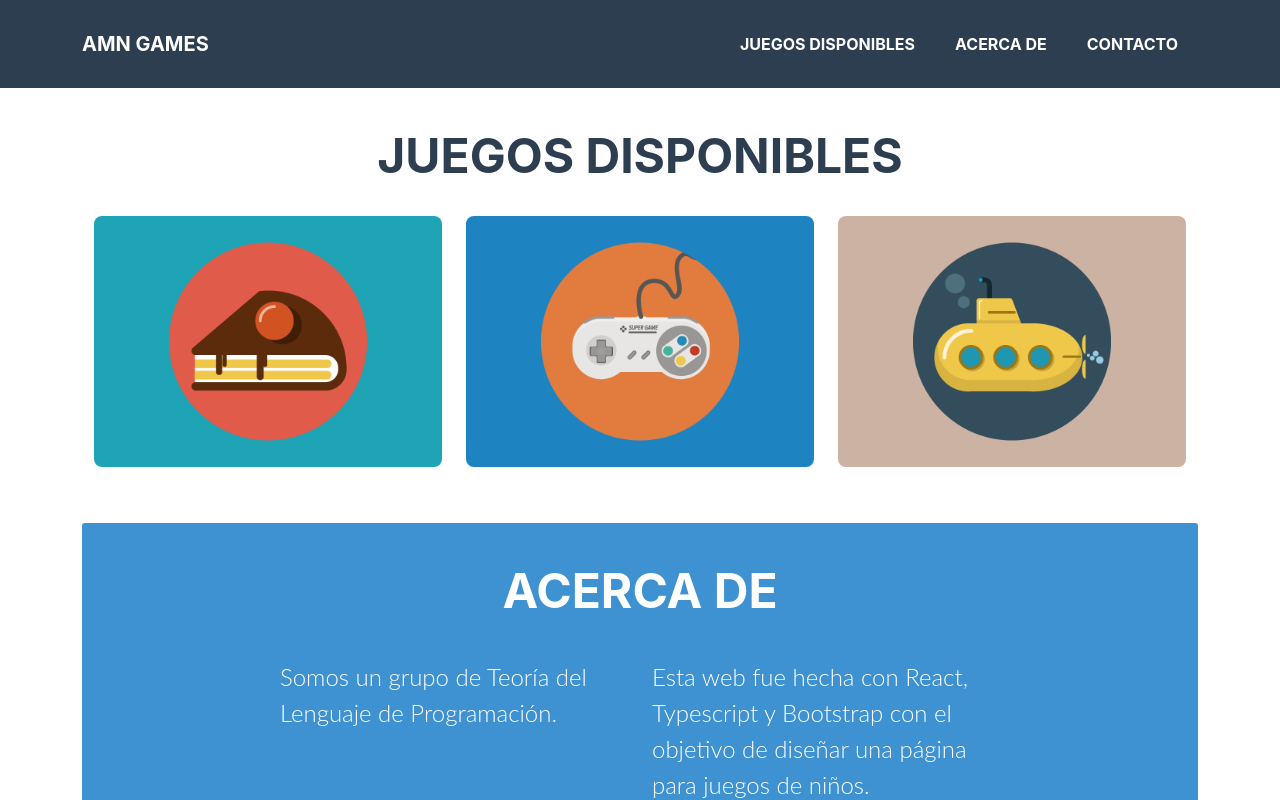
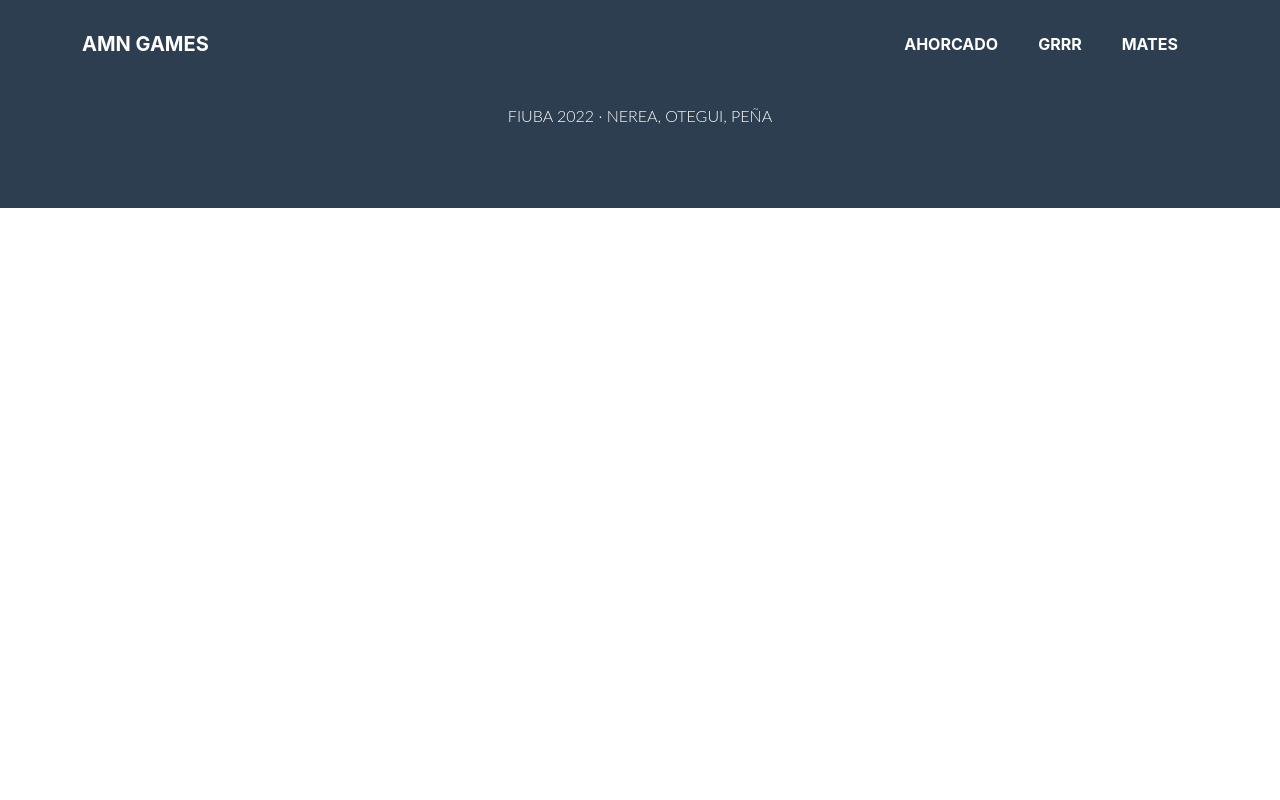
Before and after one commit to alepenaa94/TDL-TS-AMN, a React (Create React App) app in the folder client/: page /grrr in a window 1280 px wide. Shown: the top 800 px of the page. Built offline with nearby package versions, Linux system fonts and the light colour scheme.

Commit message:
change route/routes

```diff
--- a/client/src/App.tsx
+++ b/client/src/App.tsx
@@ -1,17 +1,34 @@
 import React from "react";
+import {BrowserRouter as Router, Routes, Route} from 'react-router-dom'
 // @ts-ignore
 import Header from "./components/Header.tsx";
 // @ts-ignore
-import Main from "./components/Main.tsx";
+import Home from "./pages/Home.tsx";
+// @ts-ignore
+import Ahorcado from "./pages/Ahorcado.tsx";
+// @ts-ignore
+import Grrr from "./pages/Grrr.tsx";
+// @ts-ignore
+import Mates from "./pages/Mates.tsx";
+// @ts-ignore
+import Error404 from "./pages/Error404.tsx";
 // @ts-ignore
 import Footer from "./components/Footer.tsx";
 
 export default function App() {
   return (
     <div className="App">
-      <Header />
-      <Main />
-      <Footer />
+      <Router>
+        <Header />
+        <Routes>
+          <Route path="/" element={<Home />} />
+          <Route path="/ahorcado" element={<Ahorcado />} />
+          <Route path="/grrr" element={<Grrr />} />
+          <Route path="/mates" element={<Mates />} />
+          <Route path="*" element={<Error404 />} />
+        </Routes>
+        <Footer />
+      </Router>
     </div>
   );
 }
--- a/client/src/components/Games.tsx
+++ b/client/src/components/Games.tsx
@@ -20,7 +20,7 @@ export default function Games() {
                     <div className="col-md-12 col-lg-4 mb-12">
                         <div className="games-item mx-auto" data-bs-toggle="modal" data-bs-target="#gamesModal2">
                             <div className="games-item-caption d-flex align-items-center justify-content-center h-100 w-100">
-                                <a href="grrr.html" className="text-center text-white games-item-text-hidden">Grrrrr</a>
+                                <a href="grrr.html" className="text-center text-white games-item-text-hidden">Grrr</a>
                             </div>
                             <img className="img-fluid" src="img/games/game.png" alt="..." />
                         </div>
--- a/client/src/components/Navbar.tsx
+++ b/client/src/components/Navbar.tsx
@@ -1,19 +1,20 @@
-import React from "react"
+import React from "react";
+import {Link} from 'react-router-dom'
 
 export default function Navbar() {
     return (
     <nav className="navbar navbar-expand-lg bg-secondary text-uppercase fixed-top" id="mainNav">
         <div className="container">
-            <a className="navbar-brand" href="#page-top">amn games</a>
+            <Link className="navbar-brand" to="/">amn games</Link>
             <button className="navbar-toggler text-uppercase font-weight-bold bg-primary text-white rounded" type="button" data-bs-toggle="collapse" data-bs-target="#navbarResponsive" aria-controls="navbarResponsive" aria-expanded="false" aria-label="Toggle navigation">
                 Menu
                 <i className="fas fa-bars"></i>
             </button>
             <div className="collapse navbar-collapse" id="navbarResponsive">
                 <ul className="navbar-nav ms-auto">
-                    <li className="nav-item mx-0 mx-lg-1"><a className="nav-link py-3 px-0 px-lg-3 rounded" href="#portfolio">Juegos Disponibles</a></li>
-                    <li className="nav-item mx-0 mx-lg-1"><a className="nav-link py-3 px-0 px-lg-3 rounded" href="#about">Acerca de</a></li>
-                    <li className="nav-item mx-0 mx-lg-1"><a className="nav-link py-3 px-0 px-lg-3 rounded" href="#contact">Contacto</a></li>
+                    <li className="nav-item mx-0 mx-lg-1"><Link className="nav-link py-3 px-0 px-lg-3 rounded" to="/Ahorcado">Ahorcado</Link></li>
+                    <li className="nav-item mx-0 mx-lg-1"><Link className="nav-link py-3 px-0 px-lg-3 rounded" to="/Grrr">Grrr</Link></li>
+                    <li className="nav-item mx-0 mx-lg-1"><Link className="nav-link py-3 px-0 px-lg-3 rounded" to="/Mates">Mates</Link></li>
                 </ul>
             </div>
         </div>
--- a/client/src/index.js
+++ b/client/src/index.js
@@ -4,7 +4,6 @@ import App from "./App.tsx";
 
 import 'bootstrap/dist/css/bootstrap.min.css';
 import './styles/freelancer.css';
-import './styles/index.css';
 
 import '@fortawesome/react-fontawesome';
 
--- /dev/null
+++ b/client/src/pages/Error404.tsx
@@ -0,0 +1,11 @@
+import React from 'react';
+
+export default function Error404() {
+
+    return (
+
+        <section id="error-404"> Error 404. Página no encontrada. </section>
+
+    )
+
+}
--- /dev/null
+++ b/client/src/pages/Grrr.tsx
@@ -0,0 +1,11 @@
+import React from 'react';
+
+export default function Grrr() {
+
+    return (
+
+        <section id="grrr"> ESTE ES EL JUEGO DEL GRRR. </section>
+
+    )
+
+}
--- /dev/null
+++ b/client/src/pages/Mates.tsx
@@ -0,0 +1,11 @@
+import React from 'react';
+
+export default function Mates() {
+
+    return (
+
+        <section id="mates"> ESTE ES EL JUEGO DE LAS MATEMATICAS. </section>
+
+    )
+
+}
--- a/client/src/pages/ahorcado.tsx
+++ b/client/src/pages/ahorcado.tsx
@@ -0,0 +1,11 @@
+import React from 'react';
+
+export default function Ahorcado() {
+
+    return (
+
+        <section id="ahorcado"> ESTE ES EL JUEGO DEL AHORCADO. </section>
+
+    )
+
+}
--- a/client/src/styles/index.css
+++ /dev/null
@@ -1,4 +0,0 @@
-.navbar-logo {
-    width: 10%;
-    height: 10%;
-}
```
Also changed, not shown: client/src/pages/Home.tsx (renamed from client/src/components/Main.tsx, +4 -4 lines), client/public/ahorcado.html (deleted), client/src/styles/freelancer.css.
